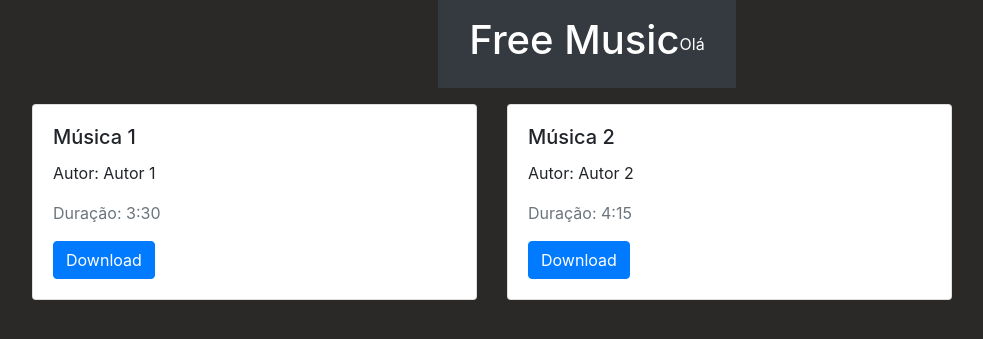
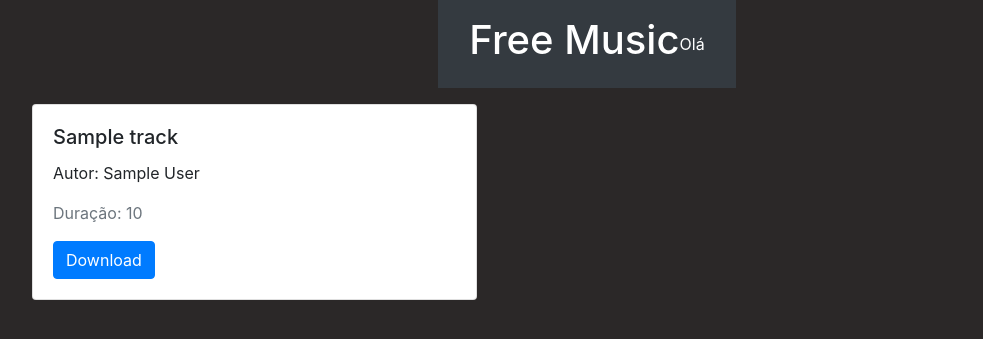
Before and after one commit to oliani/MusicRepo, a PHP site: page /library/home.php in a window 1280 px wide. Shown: the top 339 px of the page, without its empty margins (53-1036 px from the left). Run offline with PHP 8.4, Linux system fonts and the light colour scheme; tables that the repository leaves empty hold one stand-in row (values such as "Sample post"); some libraries are stand-ins or nearby versions.

Commit message:
commit bom da porra

```diff
--- a/api_home.php
+++ b/api_home.php
@@ -1,7 +1,5 @@
 <?php
 header('Content-Type: application/json');
-
-error_reporting(0);
 
 // Conecta ao banco de dados
 $mysqli = new mysqli("localhost", "root", "", "freemusic");
@@ -14,7 +12,7 @@ if ($mysqli->connect_error) {
 }
 
 // Consulta para obter o conteúdo da tabela TRACK
-$query = "SELECT id, title, author, duration FROM TRACK";
+$query = "SELECT id, title, author, duration FROM track";
 $result = $mysqli->query($query);
 
 if (!$result) {
--- a/library/home.php
+++ b/library/home.php
@@ -1,44 +1,21 @@
 <?php
 include 'header.php';
-
-// Simulação de dados do banco. Substitua isso pela lógica real de consulta ao banco de dados.
-$conteudoBanco = [
-    ['title' => 'Música 1', 'author' => 'Autor 1', 'duration' => '3:30', 'path' => 'caminho/para/musica1.mp3'],
-    ['title' => 'Música 2', 'author' => 'Autor 2', 'duration' => '4:15', 'path' => 'caminho/para/musica2.mp3'],
-    // Adicione mais músicas conforme necessário
-];
 ?>
-
 <link rel="stylesheet" href="/style/home.css">
 <script src="../scripts/home.js" defer></script>
 <title>FreeMusic - Home</title>
-
     <header class="bg-dark text-white p-3">
         <div class="container d-flex justify-content-between align-items-center">
             <h1>Free Music</h1>
             <span>Olá</span>
         </div>
     </header>
-
     <div class="container mt-3">
-    <div class="row">
-        <?php foreach ($conteudoBanco as $conteudo) : ?>
-            <div class="col-md-5 mb-3">
-                <div class="card">
-                    <div class="card-body">
-                        <h5 class="card-title"><?php echo $conteudo['title']; ?></h5>
-                        <p class="card-text">Autor: <?php echo $conteudo['author']; ?></p>
-                        <p class="card-text text-muted">Duração: <?php echo $conteudo['duration']; ?></p>
-                        <button class="btn btn-primary" onclick="baixarMusica('<?php echo $conteudo['path']; ?>')">Download</button>
+        <div id="itens" class="row">
         </div>
     </div>
-            </div>
-        <?php endforeach; ?>
-    </div>
-</div>
-
     <script src="https://code.jquery.com/jquery-3.5.1.slim.min.js"></script>
-<script src="https://cdn.jsdelivr.net/npm/@popperjs/core@2.10.2/dist/umd/popper.min.js"></script>
+    <script src="https://cdn.jsdelivr.net/npm/@popperjs/core@2.10.2/dist/umd/popper.min.jnos"></script>
     <script src="https://stackpath.bootstrapcdn.com/bootstrap/4.5.2/js/bootstrap.min.js"></script>
 </body>
 
--- a/scripts/home.js
+++ b/scripts/home.js
@@ -1,5 +1,47 @@
-document
- .getElementById("register-button")
- .addEventListener("click", async (event) => {
-    event.preventDefault();
- });
+async function fetchBuscaMusicas() {
+    try {
+        const response = await fetch("../api_home.php");
+        if (!response.ok) {
+            throw new Error("Erro ao obter dados do servidor.");
+        }
+
+        const data = await response.json();
+
+        // Chamada para função que renderiza os dados na página
+        renderizarConteudo(data);
+    } catch (error) {
+        console.error("Erro ao obter dados:", error);
+        // Adicione lógica para lidar com erros, como exibir uma mensagem para o usuário
+    }
+}
+function renderizarConteudo(conteudo) {
+    const container = document.querySelector("#itens");
+    console.log(conteudo);
+    container.innerHTML = ""; // Limpa o conteúdo existente
+
+    // Itera sobre o conteúdo e adiciona os cards na página
+    conteudo.forEach((item) => {
+        const card = document.createElement("div");
+        card.classList.add("col-md-5", "mb-3");
+        card.innerHTML = `
+            <div class="card">
+                <div class="card-body">
+                    <h5 class="card-title">${item.title}</h5>
+                    <p class="card-text">Autor: ${item.author}</p>
+                    <p class="card-text text-muted">Duração: ${item.duration}</p>
+                    <button class="btn btn-primary" onclick="baixarMusica('${item.path}')">Download</button>
+                </div>
+            </div>
+        `;
+
+        container.appendChild(card);
+    });
+}
+
+async function baixarMusica(caminho) {
+    // Lógica para download ou redirecionamento
+    console.log("Iniciando download da música:", caminho);
+    // Adicione lógica para redirecionar ou processar o download conforme necessário
+}
+
+fetchBuscaMusicas();
```
Lines whose indentation alone changed are shown as unchanged.
